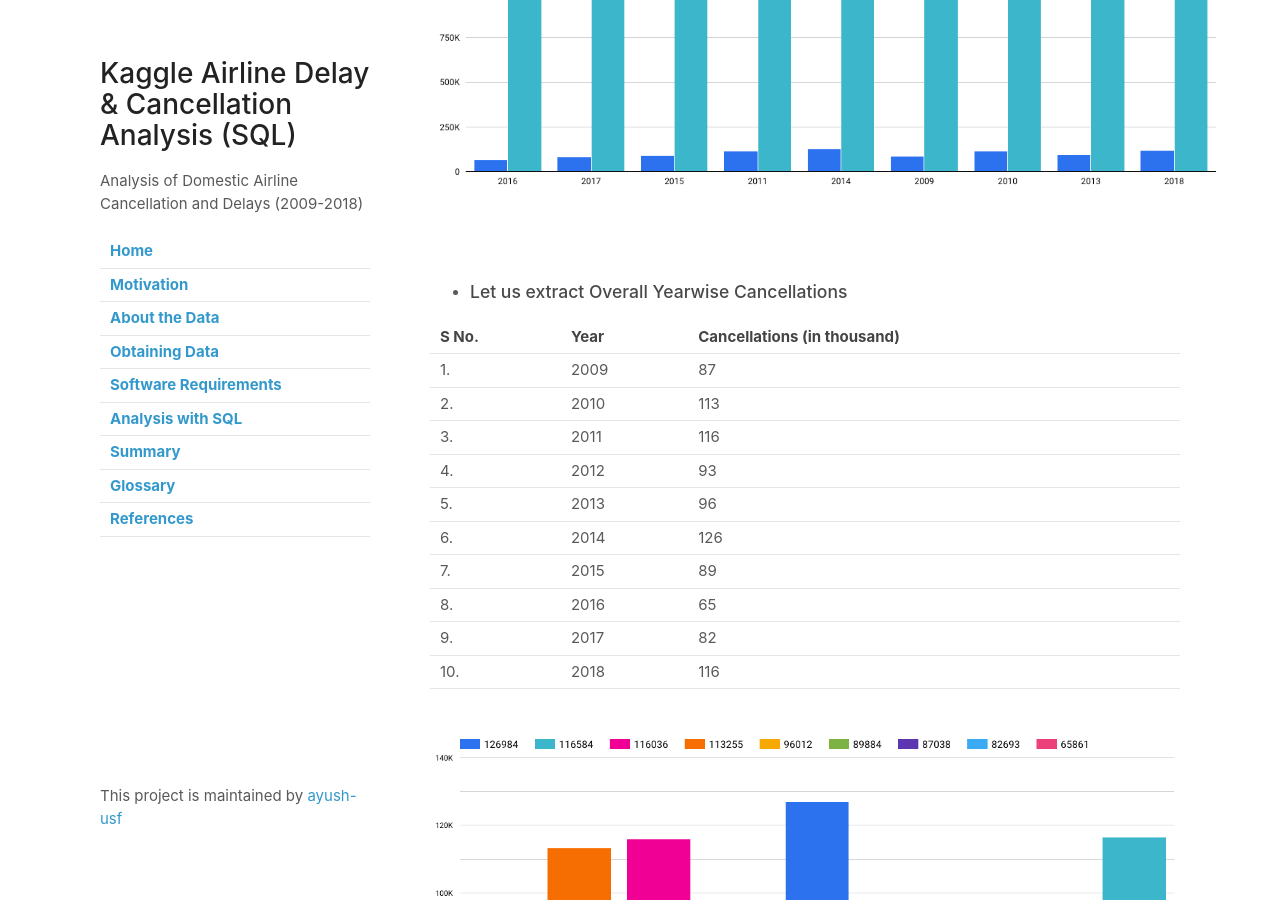
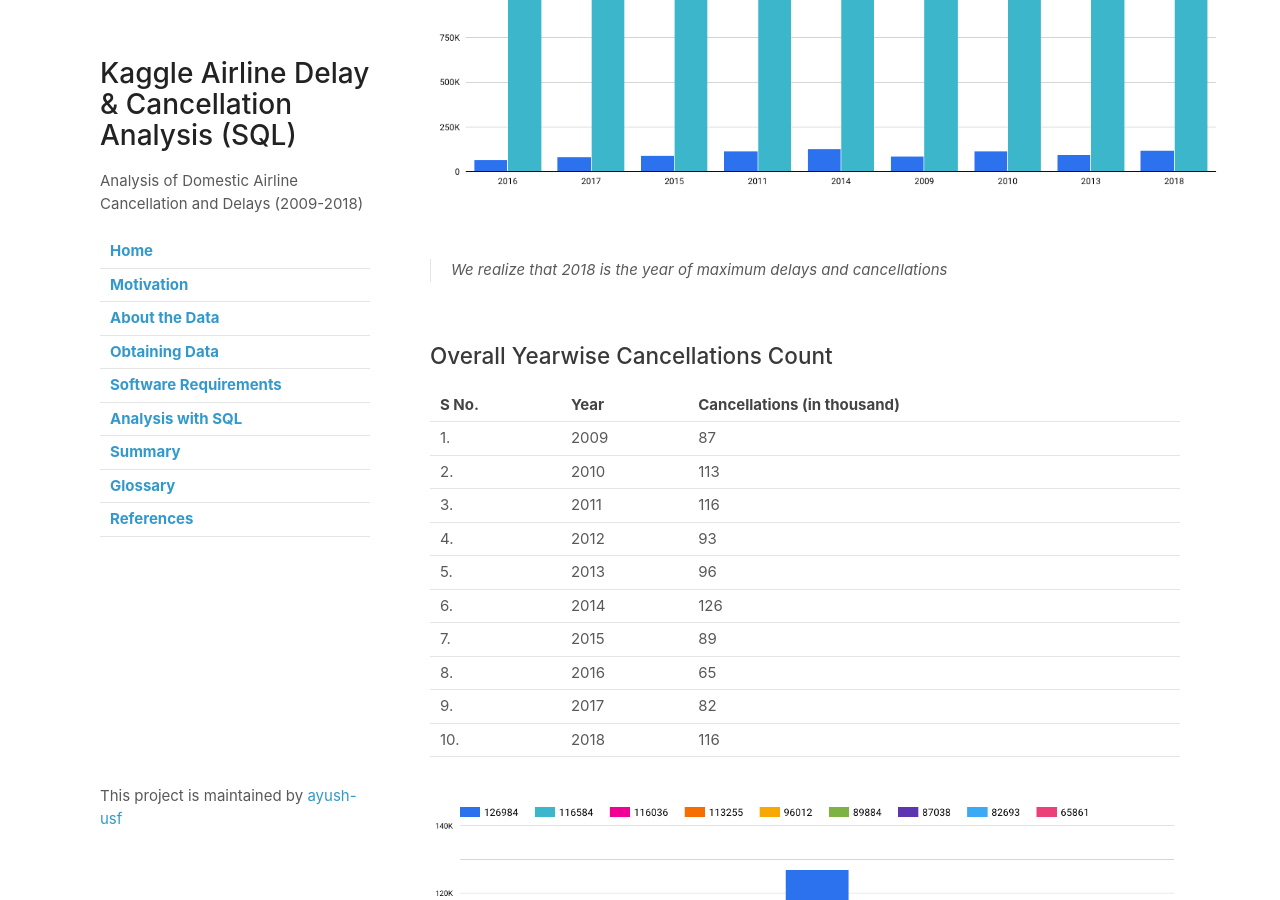
Before and after one commit to ayush-usf/Kaggle-Airline-Data-Analysis, a Jekyll site: the page built from analysis.md, in a window 1280 px wide and 900 px high, scrolled down 10770 px. Built offline with Jekyll 4.4.1, drawn with Linux system fonts in a browser that asks for light colours; our own code applies the rules of GitHub Pages for plain Markdown files; some of the changed text lies outside the part shown.

Commit message:
minor 2018

```diff
--- a/analysis.md
+++ b/analysis.md
@@ -455,9 +455,12 @@ ORDER BY
 <a href="images/5_yearwise_delays_cancalltions.png"><img src="images/5_yearwise_delays_cancalltions.png" style="min-width: 800px"></a>
 
 <br>
+
+> We realize that 2018 is the year of maximum delays and cancellations
+
 <br>
 
-- ### Let us extract Overall Yearwise Cancellations
+## Overall Yearwise Cancellations Count
 
 |S No.| Year | Cancellations (in thousand) |
 | - | - | - | -
@@ -559,11 +562,7 @@ WITH top_5_airports as (
 
 <a href="images/8_Overall_delays_cnt.png"><img src="images/8_Overall_delays_cnt.png" style="min-width: 500px"></a>
 
-<br>
 
-> We realize that 2018 is the year of maximum delays and cancellations
-
-<br>
 <a href="images/8_Overall_delays_cnt.png"><img src="images/8_Overall_delays_cnt.png" style="min-width: 500px"></a>
 
 ![](images/Overall_delay_cnt_2018.png)
```
